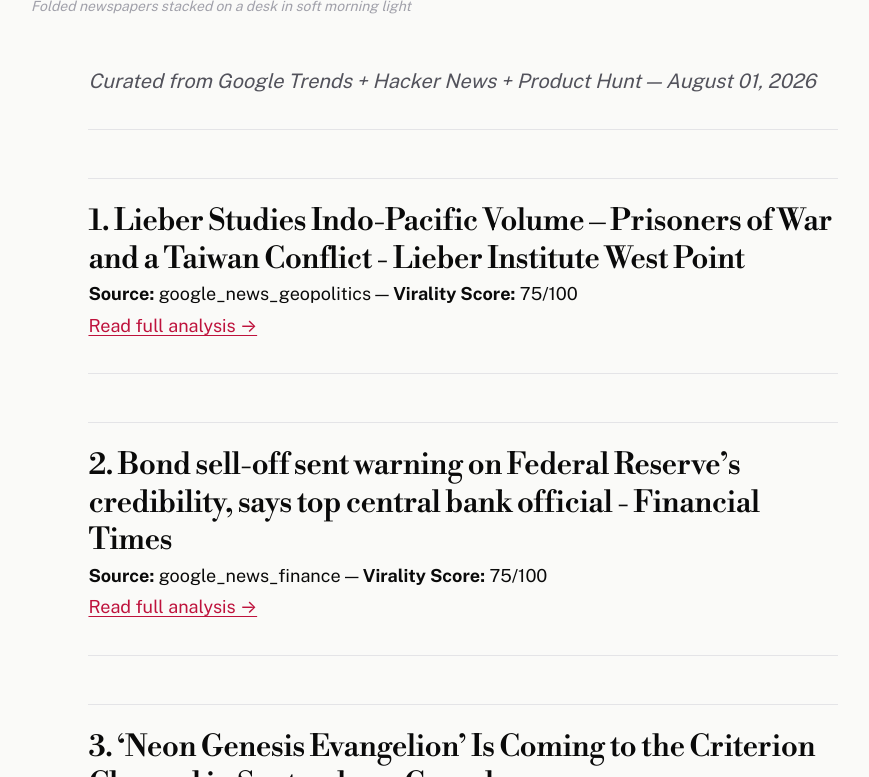
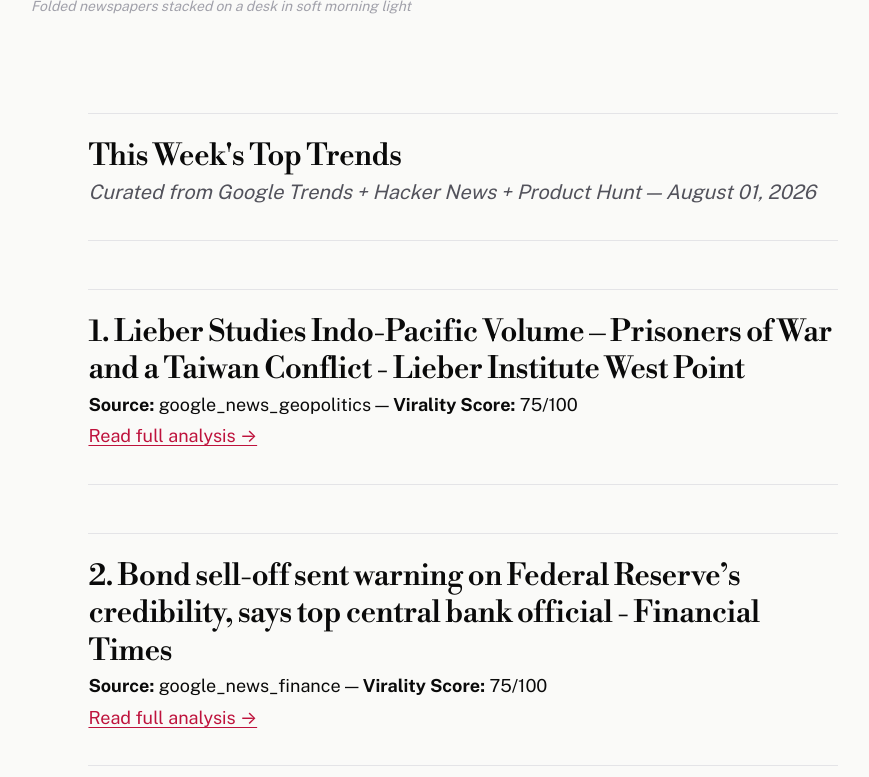
Before and after one commit to zheeno/jists, a Jekyll site: the page built from _posts/2026-08-01-weekly-trend-digest-august-01-2026.md, in a window 1280 px wide and 900 px high, scrolled down 685 px, cut to the strip 123-900 px from the top of the window. Shown: the whole strip, without its empty margins (177-1046 px from the left). Built offline with Jekyll 4.4.1, drawn with Linux system fonts in a browser that asks for light colours; nearby versions of some CDN libraries.

Commit message:
Update _posts/2026-08-01-weekly-trend-digest-august-01-2026.md

```diff
--- a/_posts/2026-08-01-weekly-trend-digest-august-01-2026.md
+++ b/_posts/2026-08-01-weekly-trend-digest-august-01-2026.md
@@ -11,7 +11,7 @@
 imageAlt: "Folded newspapers stacked on a desk in soft morning light"
 ---
 
-# This Week's Top Trends
+<h2 class="editorial-h2" id="this-week-s-top-trends">This Week's Top Trends</h2>
 
 *Curated from Google Trends + Hacker News + Product Hunt — August 01, 2026*
 
```
